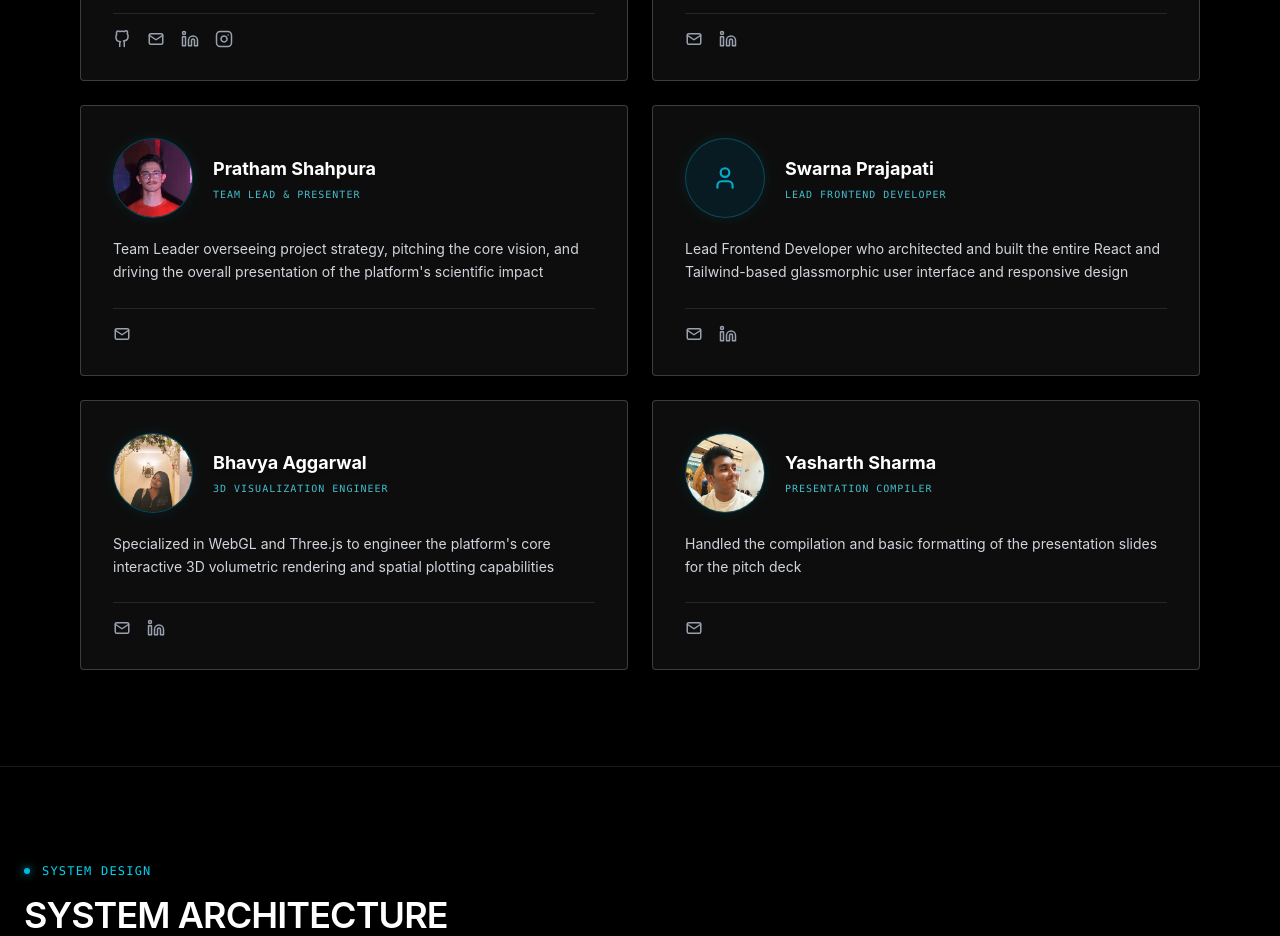
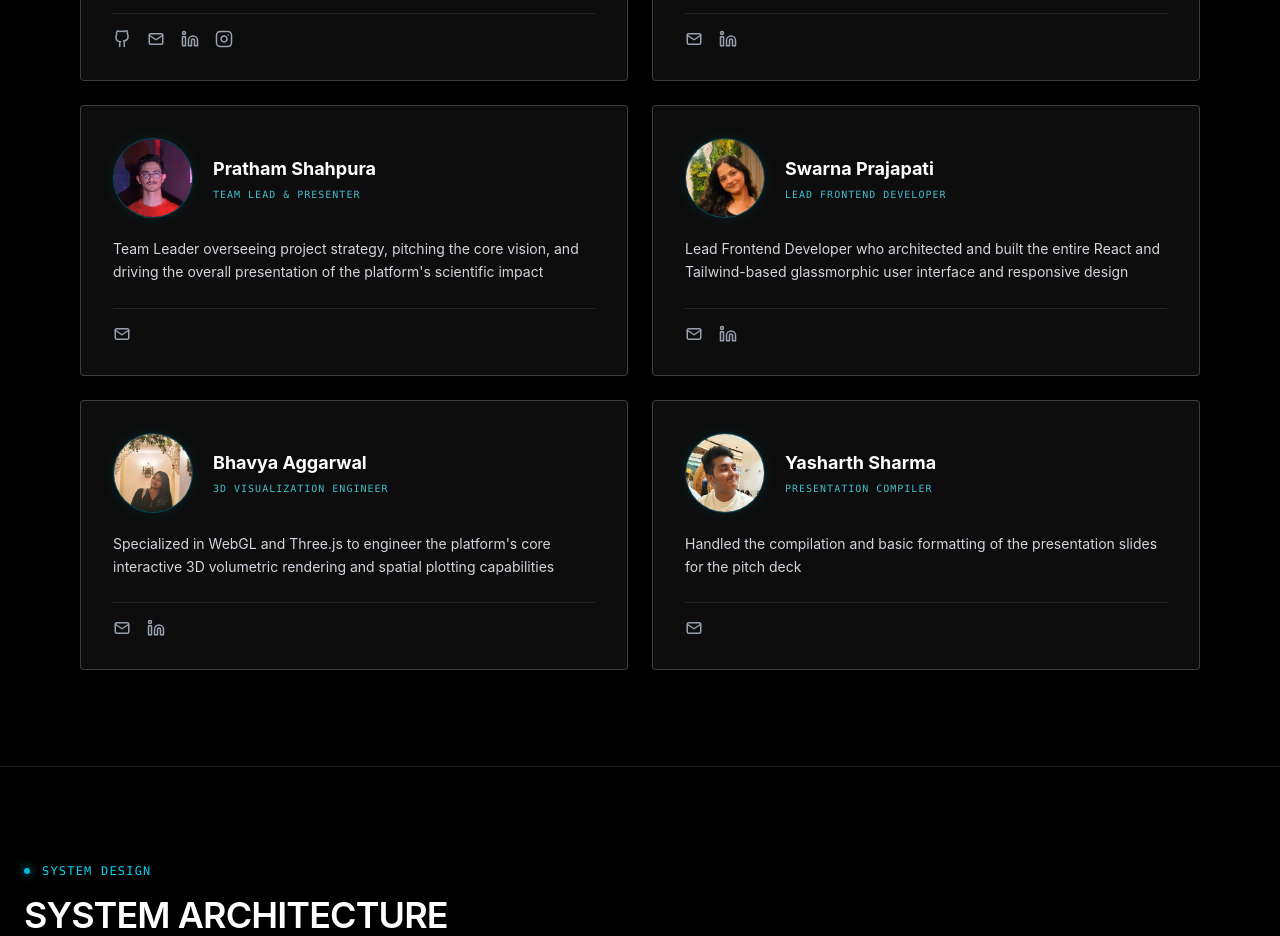
Before and after one commit to adityaksx/solvxx, a React (Vite) app: page / in a window 1280 px wide. Shown: the part 4900-5836 px from the top of the page. Built offline with nearby package versions, Linux system fonts and the light colour scheme; no server answers.

Commit message:
add photo and photo path

```diff
--- a/src/App.tsx
+++ b/src/App.tsx
@@ -383,7 +383,7 @@ const AboutTeam: React.FC = () => {
     { name: "Aditya Kumar Singh", role: "Backend", desc: "Engineered the complete backend architecture, managing NetCDF data pipelines, Xarray processing, and API endpoints for seamless multidimensional data flow", photo: "aditya.png", github: "https://github.com/adityaksx", email: "Aditya26.mitblr2026@learner.manipal.edu", linkedin: "https://www.linkedin.com/in/adityaksx", instagram: "https://www.instagram.com/aditya.ksx" },
     { name: "Anchal Prakash", role: "Research & UI Developer", desc: "Directed oceanographic research and data validation, while co-developing essential frontend components and integrating UI features", photo: "anchal.jpeg", github: "", email: "anchal.mitblr2026@learner.manipal.edu", linkedin: "https://www.linkedin.com/in/anchal-prakash-80233337a", instagram: "" },
     { name: "Pratham Shahpura", role: " Team Lead & Presenter", desc: "Team Leader overseeing project strategy, pitching the core vision, and driving the overall presentation of the platform's scientific impact", photo: "pratham.jpeg", github: "", email: "Pratham.mitblr2026@learner.manipal.edu", linkedin: "", instagram: "" },
-    { name: "Swarna Prajapati", role: "Lead Frontend Developer", desc: "Lead Frontend Developer who architected and built the entire React and Tailwind-based glassmorphic user interface and responsive design", photo: "", github: "", email: "swarna2.mitblr2026@learner.manipal.edu", linkedin: "https://www.linkedin.com/in/swarna-prajapati-b240a9394", instagram: "" },
+    { name: "Swarna Prajapati", role: "Lead Frontend Developer", desc: "Lead Frontend Developer who architected and built the entire React and Tailwind-based glassmorphic user interface and responsive design", photo: "swarna.jpeg", github: "", email: "swarna2.mitblr2026@learner.manipal.edu", linkedin: "https://www.linkedin.com/in/swarna-prajapati-b240a9394", instagram: "" },
     { name: "Bhavya Aggarwal", role: "3D Visualization Engineer", desc: "Specialized in WebGL and Three.js to engineer the platform's core interactive 3D volumetric rendering and spatial plotting capabilities", photo: "bhavya.jpeg", github: "", email: "Bhavya3.mitblr2026@learner.manipal.edu", linkedin: "https://www.linkedin.com/in/bhavya-aggarwal-39047743b", instagram: "" },
     { name: "Yasharth Sharma", role: "Presentation Compiler", desc: "Handled the compilation and basic formatting of the presentation slides for the pitch deck", photo: "yash.jpeg", github: "", email: "yasharth.mitblr2026@learner.manipal.edu", linkedin: "", instagram: "" }
   ];
```
Also changed, not shown: public/swarna.jpeg (added).
